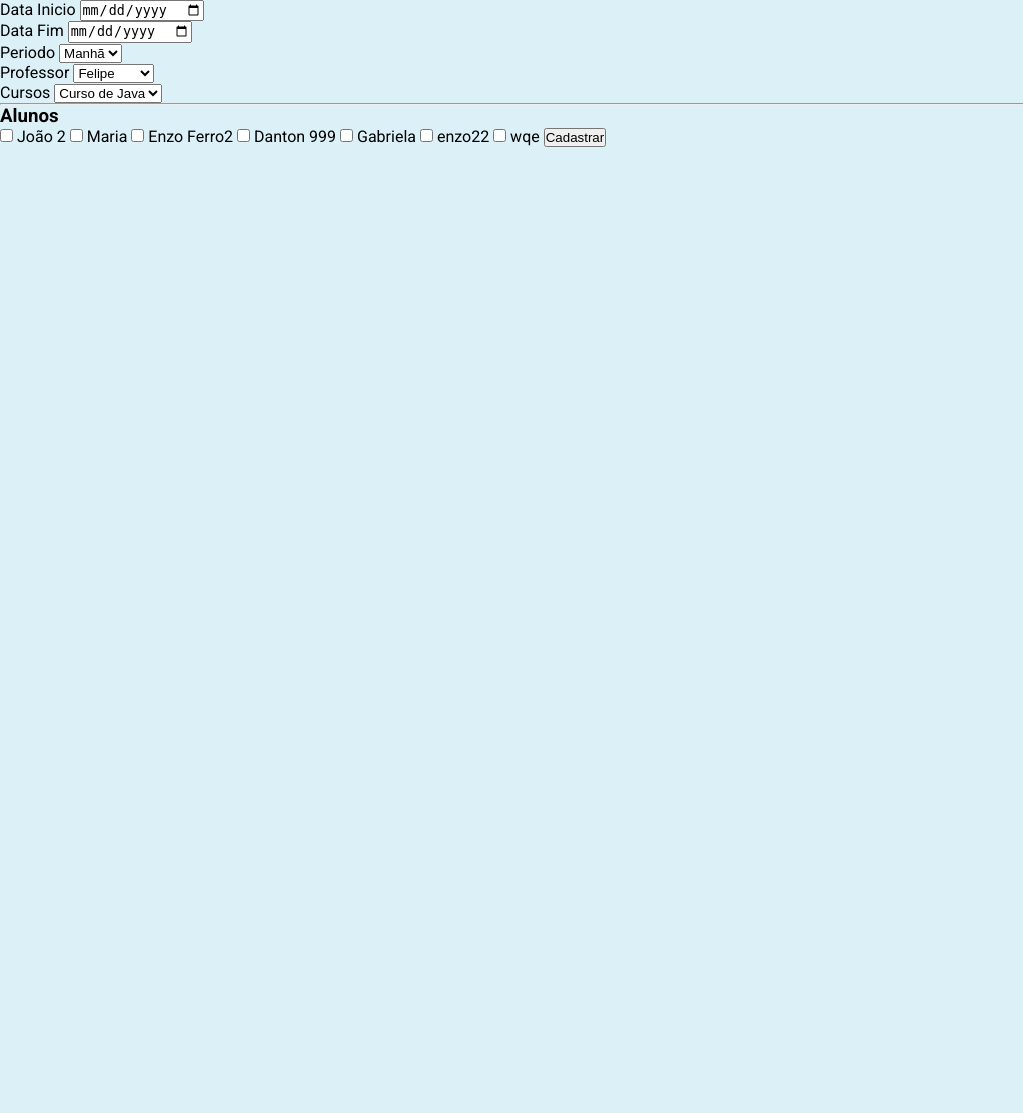
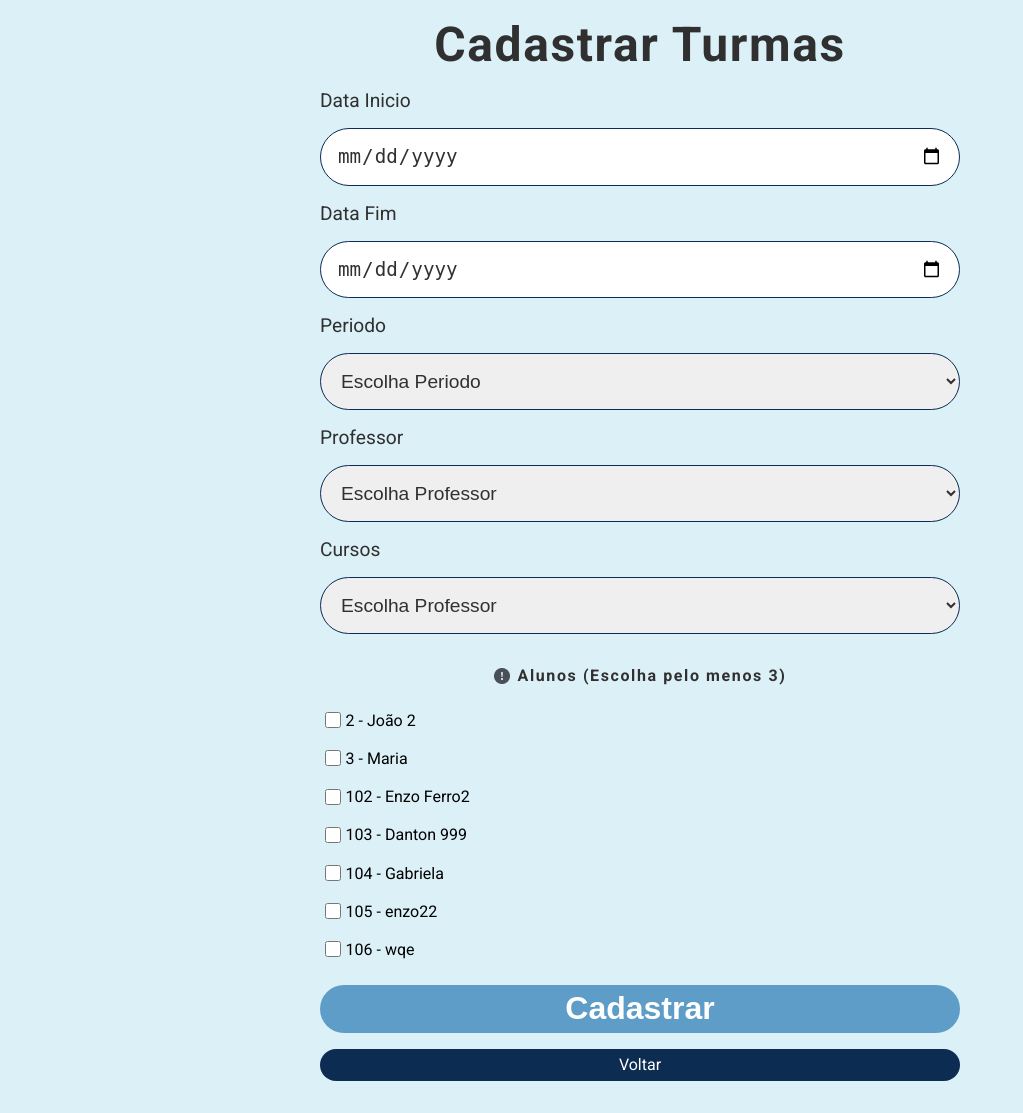
Before and after one commit to danton2000/gestor_escolar_web, a Flask app: page /cadastro/turma in a window 1280 px wide. Shown: the part 70-1183 px from the top of the page, without its empty margins (0-1023 px from the left). Before the commit the page ends 217 px from the top, so only its background shows below. Run offline with Flask 2, Linux system fonts and the light colour scheme; data comes from the database, SQL or seed files in the repository; both versions use the stored data as it was after the commit.

Commit message:
Módulo de turmas concluida !

```diff
--- a/main.py
+++ b/main.py
@@ -197,6 +197,12 @@ def listar_turmas_alunos(codigo_turma):
 @app.route("/cadastro/turma", methods=('GET', 'POST'))
 def cadastro_turma():
 
+    professores = Professor.listar()
+
+    cursos = Curso.listar()
+
+    alunos = Aluno.listar()
+
     # CADASTRO TURMA
     if request.method == 'POST':
 
@@ -213,21 +219,19 @@ def cadastro_turma():
         codigo_curso = request.form['curso']
 
         # Lista de matriculas dos alunos
-        alunos = request.form.getlist('alunos')
+        alunos_selecionados = request.form.getlist('alunos')
 
-        # Enviando os dados para a classe Turma
-        Turma(periodo=periodo, data_inicio=data_inicio, data_fim=data_fim, codigo_curso=codigo_curso, matricula_professor=matricula_professor, alunos=alunos)
+        if len(alunos_selecionados) >= 3:
+            # print("Turma criada")
+            #Enviando os dados para a classe Turma
+            Turma(periodo=periodo, data_inicio=data_inicio, data_fim=data_fim, codigo_curso=codigo_curso, matricula_professor=matricula_professor, alunos=alunos_selecionados)
 
-        redirect(url_for("listar_turmas"))
-
-
-    professores = Professor.listar()
-
-    cursos = Curso.listar()
-
-    alunos = Aluno.listar()
+            return redirect(url_for("listar_turmas"))
+        else:
+            mensagem = "Selecione pelo menos 3 alunos"
+            return render_template("cadastro_turma.html", professores=professores, cursos=cursos, alunos=alunos, mensagem=mensagem)
 
     # A função render_template tem o propósito de ler os arquivos
     # Que estão disponíveis na pasta "templates" e apresentar no navegador do usuário
     # NOTE: o nome do arquivo é um texto
-    return render_template("cadastro_turma.html", professores=professores, cursos=cursos, alunos=alunos)
+    return render_template("cadastro_turma.html", professores=professores, cursos=cursos, alunos=alunos, mensagem=None)
--- a/static/css/style.css
+++ b/static/css/style.css
@@ -127,13 +127,28 @@ main .conteudo-principal .conteudo-formulario .campos-formulario label {
 
 main .conteudo-principal .conteudo-formulario .campos-formulario input {
     width: 100%;
-    height: 3rem;
+    height: 3.6rem;
     border-radius: 2rem;
     margin: 1rem 0 1rem 0;
     padding: 1rem;
     color: var(--preto);
     font-size: 1.2rem;
     border: 1px solid var(--azul-escuro);
+}
+
+main .conteudo-principal .conteudo-formulario .campos-formulario select {
+    width: 100%;
+    border-radius: 2rem;
+    margin: 1rem 0 1rem 0;
+    padding: 1rem;
+    color: var(--preto);
+    font-size: 1.2rem;
+    border: 1px solid var(--azul-escuro);
+}
+
+main .conteudo-principal .conteudo-formulario .campos-formulario select:focus {
+    outline: none;
+    border: 1px solid var(--azul-normal);
 }
 
 main .conteudo-principal .conteudo-formulario .campos-formulario textarea {
@@ -153,15 +168,14 @@ main .conteudo-principal .conteudo-formulario .campos-formulario textarea:focus
 }
 
 main .conteudo-principal .conteudo-formulario input[type=checkbox] {
-    width: 2rem;
-    height: 2rem;
+    width: 1rem;
+    height: 1rem;
 }
 
 main .conteudo-principal .conteudo-formulario .campos-formulario input:focus {
     outline: none;
     border: 1px solid var(--azul-normal);
 }
-
 
 main .conteudo-principal .conteudo-formulario button {
     background: var(--azul-normal);
@@ -188,3 +202,41 @@ main .conteudo-principal .conteudo-formulario .botao-primario {
     font-size: 1rem;
     font-weight: 400;
 }
+
+/*Alunos */
+main .conteudo-principal .conteudo-formulario h3 {
+    margin: 1rem 0 1rem 0;
+    font-size: 1rem;
+    color: var(--preto);
+    letter-spacing: .1rem;
+    display: flex;
+    align-items: center;
+    justify-content: center;
+}
+
+main .conteudo-principal .conteudo-formulario img {
+    margin-right: 0.5rem;
+}
+
+main .conteudo-principal .conteudo-formulario .conteudo-alunos {
+    /* background-color: #000; */
+    display: flex;
+    align-items: center;
+    padding: 0.3rem;
+}
+
+main .conteudo-principal .conteudo-formulario .conteudo-alunos label {
+    padding: 0.3rem;
+}
+
+/* Mensagem Erro */
+.erro {
+    background: #e7515a;
+    padding: 1rem;
+    width: 100%;
+    text-align: center;
+}
+
+.erro h5 {
+    color: #fff;
+}
--- a/templates/cadastro_turma.html
+++ b/templates/cadastro_turma.html
@@ -8,64 +8,90 @@
 
     No caso especifico existe um bloco que se chama conteudo
 -->
+{% if mensagem != None %}
+<div class="erro">
+    <h5>{{mensagem}}</h5>
+</div>
+{% endif %}
+
+<div class="conteudo-principal">
+    <h2>Cadastrar Turmas</h2>
+    <div class="conteudo-formulario">
         <form method="post">
-    <!--  -->
+            <div class="campos-formulario">
                 <label for="data_inicio">Data Inicio</label>
-    <!-- Não é obrigátorio que o atributo id seja igual ao atributo name -->
-    <input type="date" name="data_inicio" id="data_inicio" />
+                <input
+                    type="date"
+                    name="data_inicio"
+                    id="data_inicio"
+                    required
+                />
+            </div>
 
-    <br />
+            <div class="campos-formulario">
+                <label for="data_fim">Data Fim</label>
+                <input type="date" name="data_fim" id="data_fim" required />
+            </div>
 
-    <label for="data_fim">Data Fim</label>
-    <input type="date" name="data_fim" id="data_fim" />
-
-    <!-- Declaração da tag que cria um dropbox (lista suspensa), o valor enviado para o Python será o conteudo do atributo value -->
-    <br />
-
+            <div class="campos-formulario">
                 <label for="periodo">Periodo</label>
-    <select name="periodo" id="periodo">
+                <select name="periodo" id="periodo" required>
                     <!-- Conteudo da lista -->
+                    <option value="" selected disabled>Escolha Periodo</option>
                     <option value="Manhã">Manhã</option>
                     <option value="Tarde">Tarde</option>
                     <option value="Noite">Noite</option>
                 </select>
+            </div>
 
-    <br />
-
+            <div class="campos-formulario">
                 <label for="professor">Professor</label>
-    <select name="professor" id="professor">
+                <select name="professor" id="professor" required>
                     <!-- Conteudo da lista -->
+                    <option value="" selected disabled>
+                        Escolha Professor
+                    </option>
                     {% for professor in professores %}
                     <option value="{{professor[0]}}">{{professor[1]}}</option>
                     {% endfor %}
                 </select>
+            </div>
 
-    <br />
-
+            <div class="campos-formulario">
                 <label for="curso">Cursos</label>
-    <select name="curso" id="curso">
+                <select name="curso" id="curso" required>
                     <!-- Conteudo da lista -->
+                    <option value="" selected disabled>
+                        Escolha Professor
+                    </option>
                     {% for curso in cursos %}
                     <option value="{{curso[0]}}">{{curso[1]}}</option>
                     {% endfor %}
                 </select>
+            </div>
 
-    <hr />
-
-    <h3>Alunos</h3>
+            <h3><img src="{{ url_for('static', filename='img/Atencao.png') }}" alt="imagem atenção"> Alunos (Escolha pelo menos 3)</h3>
 
             <!-- A proposta é que a matricula acontence no mesmo momento de cadastro de turma, Neste caso utilizamos o checkbox como uma forma de selecionar aluno, já que uma turma pode ter mais de um aluno
             IMPORTANTE: o atribut name dever igual para todas as tags para que possamos criar a lista(id tem que ser diferente) -->
+
             {% for aluno in alunos %}
+            <div class="conteudo-alunos">
                 <input
                     type="checkbox"
                     name="alunos"
                     id="{{aluno[0]}}"
                     value="{{aluno[0]}}"
                 />
-    <label for="{{aluno[0]}}">{{aluno[1]}}</label>
+                <label for="{{aluno[0]}}">{{aluno[0]}} - {{aluno[1]}}</label>
+            </div>
             {% endfor%}
 
             <button type="submit">Cadastrar</button>
         </form>
+
+        <a href="/listar/turmas" class="botao-primario">Voltar</a>
+    </div>
+</div>
+
 {% endblock %}
```
Also changed, not shown: gestao_escolar.db, static/img/Atencao.png (added). Lines whose indentation alone changed are shown as unchanged.
